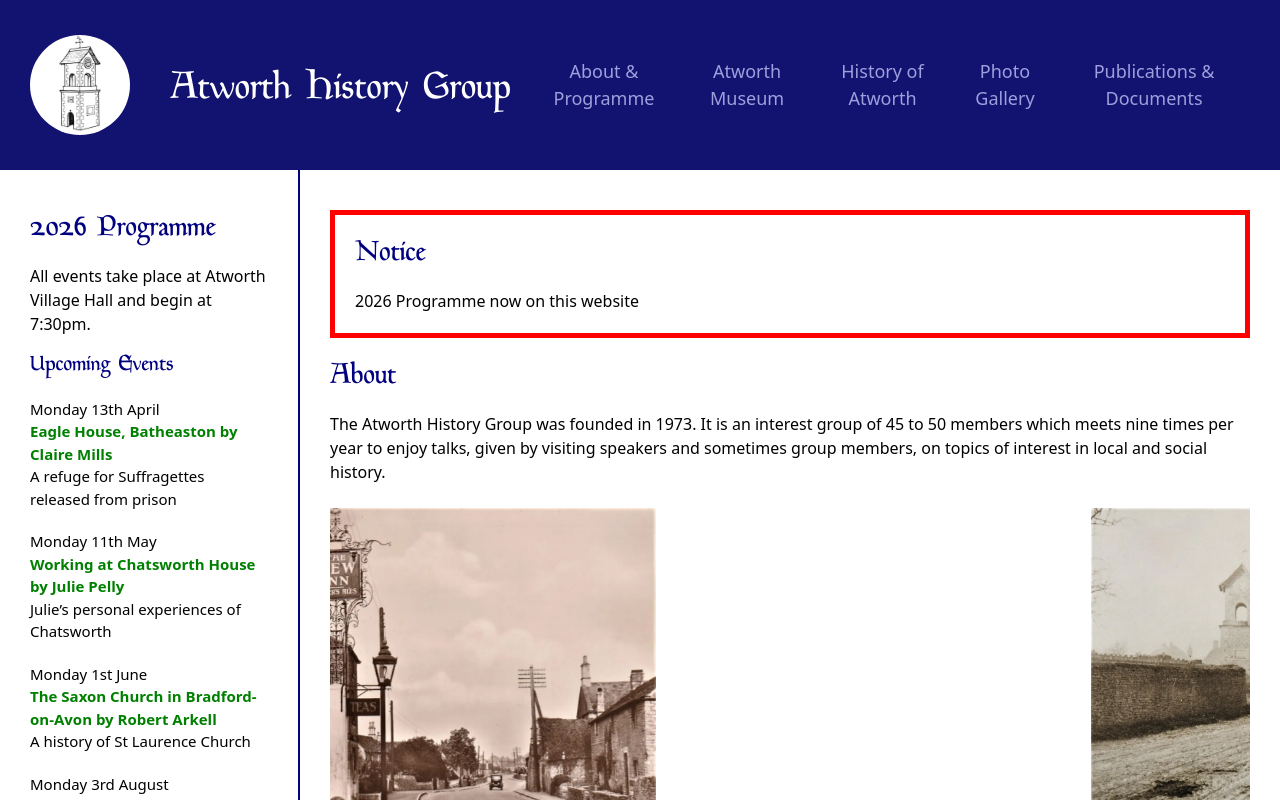
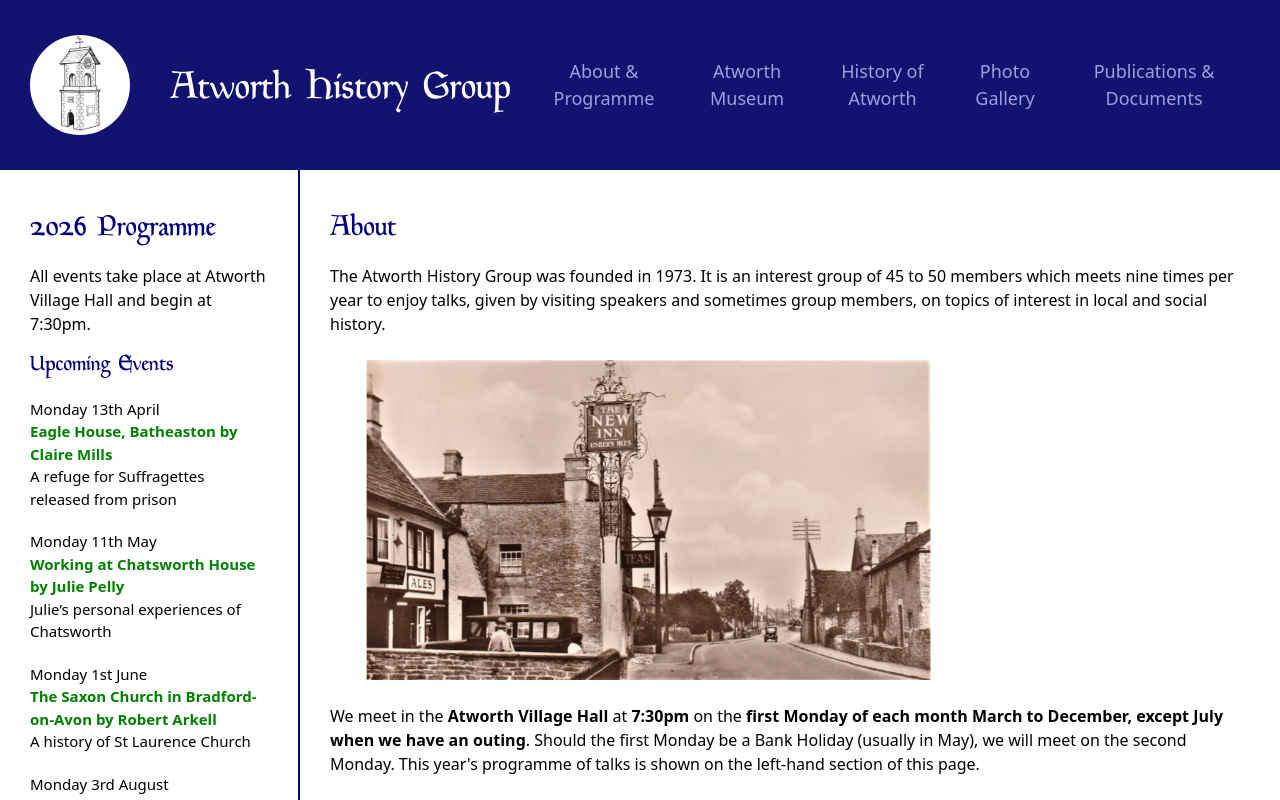
Before and after one commit to Clatherine/Atworth_history_group, a React (Vite) app: page / in a window 1280 px wide. Shown: the top 800 px of the page. Built offline with nearby package versions, Linux system fonts and the light colour scheme.

Commit message:
remove notice

```diff
--- a/src/Components/About.jsx
+++ b/src/Components/About.jsx
@@ -3,7 +3,7 @@ import Image from "./Image";
 import { useState, useEffect } from "react";
 
 function About (){
-  const notice = {title: 'Notice', text: '2026 Programme now on this website'}
+  const notice = {title: 'Notice', text: ''}
   const [windowWidth, setWindowWidth] = useState(window.innerWidth);
   const handleNavClick = (event, targetId) => {
     event.preventDefault();
```
